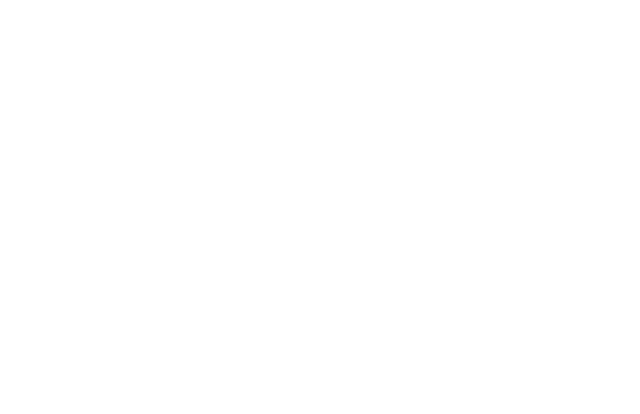
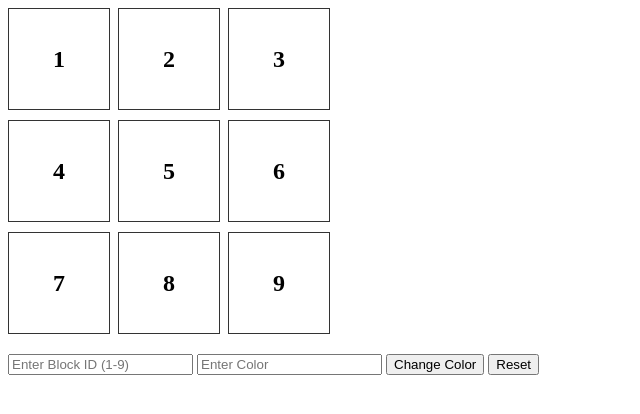
Before and after one commit to acciojob/Replit-Asian-Paints-mehabubi-meh, a website: page main.html in a window 1280 px wide. Shown: the whole page, without its empty margins (0-640 px from the left). Drawn offline with Linux system fonts and the light colour scheme.

Commit message:
created a submission

```diff
--- a/main.html
+++ b/main.html
@@ -1,16 +1,30 @@
 <!DOCTYPE html>
+<html>
+<head>
+  <link rel="stylesheet" href="styles.css">
+</head>
+<body>
 
-<html>
+  <!-- ✅ Grid container -->
+  <div id="grid-container">
+    <!-- ✅ 3x3 grid -->
+    <div id="1" class="grid-item">1</div>
+    <div id="2" class="grid-item">2</div>
+    <div id="3" class="grid-item">3</div>
+    <div id="4" class="grid-item">4</div>
+    <div id="5" class="grid-item">5</div>
+    <div id="6" class="grid-item">6</div>
+    <div id="7" class="grid-item">7</div>
+    <div id="8" class="grid-item">8</div>
+    <div id="9" class="grid-item">9</div>
+  </div>
 
-<head>
-	<link rel="stylesheet" href="styles.css">
-</head>
+  <!-- ✅ Inputs and buttons -->
+  <input type="number" id="block_id" placeholder="Enter Block ID (1-9)">
+  <input type="text" id="colour_id" placeholder="Enter Color">
+  <button id="change_button">Change Color</button>
+  <button id="Reset">Reset</button>
 
-<body>
-	<!-- the entire body must be written by student -->
-    <script type="text/javascript" src="./script.js">
-</script>
-
+  <script type="text/javascript" src="./script.js"></script>
 </body>
-
 </html>
--- a/script.js
+++ b/script.js
@@ -1 +1,23 @@
 //your JS code here. If required.
+document.getElementById("change_button").addEventListener("click", function () {
+  const blockId = document.getElementById("block_id").value;
+  const color = document.getElementById("colour_id").value;
+
+  // First reset all colors
+  for (let i = 1; i <= 9; i++) {
+    document.getElementById(i).style.backgroundColor = "transparent";
+  }
+
+  // Then apply new color to selected block
+  const targetBlock = document.getElementById(blockId);
+  if (targetBlock) {
+    targetBlock.style.backgroundColor = color;
+  }
+});
+
+document.getElementById("Reset").addEventListener("click", function () {
+  // Reset all blocks to transparent
+  for (let i = 1; i <= 9; i++) {
+    document.getElementById(i).style.backgroundColor = "transparent";
+  }
+});
--- a/styles.css
+++ b/styles.css
@@ -1 +1,19 @@
 /*  your css code here. If applicable */
+#grid-container {
+  display: grid;
+  grid-template-columns: repeat(3, 100px);
+  grid-gap: 10px;
+  margin-bottom: 20px;
+}
+
+.grid-item {
+  width: 100px;
+  height: 100px;
+  border: 1px solid #333;
+  display: flex;
+  justify-content: center;
+  align-items: center;
+  background-color: transparent;
+  font-size: 24px;
+  font-weight: bold;
+}
```
